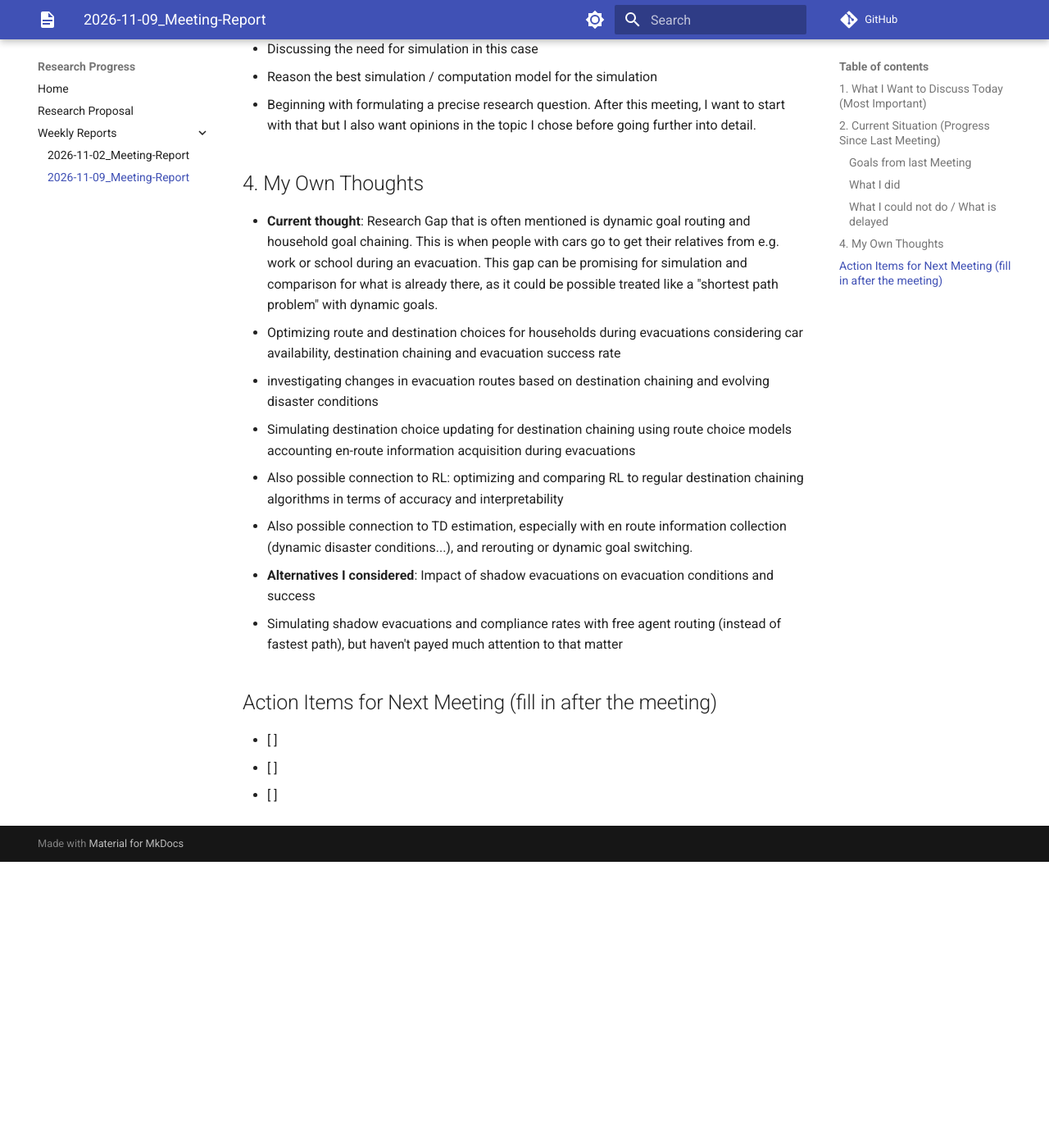
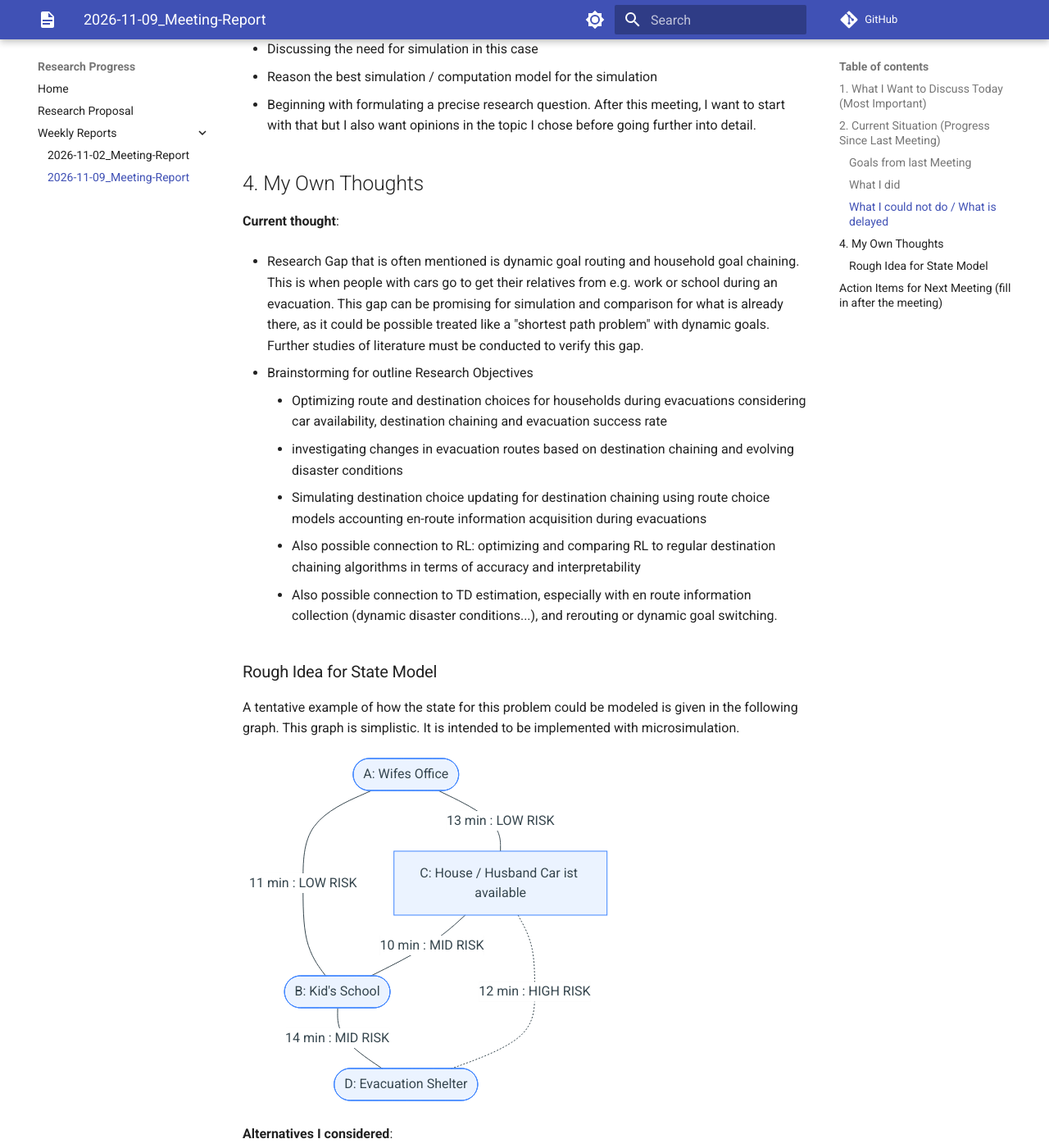
Before and after one commit to MorschTom/MorschTom.github.io, an MkDocs documentation site: the page built from docs/reports/2026-11-09_Meeting-Report.md, in a window 1280 px wide and 1400 px high, scrolled down 1361 px. Shown: the whole window at 82% size. Built offline with MkDocs 1.6.1 and Material for MkDocs 9.7.7, drawn with Linux system fonts in a browser that asks for light colours; comment, search, counter and statistics services are not loaded; before the commit the page ends 2412 px from its top, so only the background shows below that; some of the changed text lies outside the part shown.

Commit message:
Update to 2026-11-09_Meeting-Report

````diff
--- a/docs/reports/2026-11-09_Meeting-Report.md
+++ b/docs/reports/2026-11-09_Meeting-Report.md
@@ -40,15 +40,15 @@
 ### What I did
 
 - scanning literature for research gaps, mostly Adam J. Pel 2011 and Razan Y. Aldahlawi 2024
-- Common research gaps are
-  - Considering household chaining while evacuating
-  - Dynamic destination choice is rarely explored
-  - Impact of shadow evacuees and their compliance on overall evacuation results
-  - Few studies incorporate human behavior findings like familiarity in routes etc into their studies.
-  - modeling of compliance of evacuees is mostly not explored
-  - input of behavior science into vehicle simulations
-  - dynamic generators of uncertain conditions are mostly overlooked
-  - Impact of information availability and situational awareness are understudied
+- Brainstorming for Research Gaps
+    - Considering household chaining while evacuating
+    - Dynamic destination choice is rarely explored
+    - Impact of shadow evacuees and their compliance on overall evacuation results
+    - Few studies incorporate human behavior findings like familiarity in routes etc into their studies.
+    - modeling of compliance of evacuees is mostly not explored
+    - input of behavior science into vehicle simulations
+    - dynamic generators of uncertain conditions are mostly overlooked
+    - Impact of information availability and situational awareness are understudied
 - personal favorite of research gaps is Household Chaining
 
 ### What I could not do / What is delayed
@@ -63,20 +63,48 @@
 <!-- For each item in Section 1, write your current thinking. -->
 <!-- It does not need to be correct — the *process* of thinking is what matters. -->
 <!-- Use prose where bullet points alone are insufficient. -->
+**Current thought**:
 
-- **Current thought**: Research Gap that is often mentioned is dynamic goal routing and household goal chaining. This is when people with cars go to get their relatives from e.g. work or school during an evacuation. This gap can be promising for simulation and comparison for what is already there, as it could be possible treated like a "shortest path problem" with dynamic goals.
-  - Optimizing route and destination choices for households during evacuations considering car availability, destination chaining and evacuation success rate
-  - investigating changes in evacuation routes based on destination chaining and evolving disaster conditions
-  - Simulating destination choice updating for destination chaining using route choice models accounting en-route information acquisition during evacuations
-  - Also possible connection to RL: optimizing and comparing RL to regular destination chaining algorithms in terms of accuracy and interpretability
-  - Also possible connection to TD estimation, especially with en route information collection (dynamic disaster conditions...), and rerouting or dynamic goal switching.
-- **Alternatives I considered**: Impact of shadow evacuations on evacuation conditions and success
-  - Simulating shadow evacuations and compliance rates with free agent routing (instead of fastest path), but haven't payed much attention to that matter
+- Research Gap that is often mentioned is dynamic goal routing and household goal chaining. This is when people with cars go to get their relatives from e.g. work or school during an evacuation. This gap can be promising for simulation and comparison for what is already there, as it could be possible treated like a "shortest path problem" with dynamic goals. Further studies of literature must be conducted to verify this gap.
+
+- Brainstorming for outline Research Objectives
+    - Optimizing route and destination choices for households during evacuations considering car availability, destination chaining and evacuation success rate
+    - investigating changes in evacuation routes based on destination chaining and evolving disaster conditions
+    - Simulating destination choice updating for destination chaining using route choice models accounting en-route information acquisition during evacuations
+    - Also possible connection to RL: optimizing and comparing RL to regular destination chaining algorithms in terms of accuracy and interpretability
+    - Also possible connection to TD estimation, especially with en route information collection (dynamic disaster conditions...), and rerouting or dynamic goal switching.
+
+### Rough Idea for State Model
+
+A tentative example of how the state for this problem could be modeled is given in the following graph.
+This graph is simplistic. It is intended to be implemented with microsimulation.
+
+```mermaid
+flowchart TB
+    A([A: Wifes Office])
+    B([B: Kid's School])
+    C[ C: House / Husband Car ist available]
+    D([D: Evacuation Shelter])
+
+    A ---|11 min : LOW RISK| B
+    A ---|13 min : LOW RISK| C
+    C ---|10 min : MID RISK| B
+    B ---|14 min : MID RISK| D
+    C -.-|12 min : HIGH RISK| D
+
+```
+
+**Alternatives I considered**:
+
+- Impact of shadow evacuations on evacuation conditions and success
+    - Simulating shadow evacuations and compliance rates with free agent routing (instead of fastest path), but haven't payed much attention to that matter
 
 ## Action Items for Next Meeting (fill in after the meeting)
 
 <!-- Note these during or right after the meeting so they can be matched against "What I did" in the next document. -->
 
-- [ ]
-- [ ]
-- [ ]
+- Look into trip chaining for households, verify the research gap and check the environment that needs to be set
+- learn the methodology used by papers in that category and how to apply them to this topic
+- Define the Objective into wording. (~ end of November)
+- build a playground schematic for the environment and simulation
+- Check how / if TD Estimation can be integrated into this research scheme
--- a/mkdocs.yml
+++ b/mkdocs.yml
@@ -61,6 +61,11 @@ markdown_extensions:
   - admonition
   - attr_list
   - md_in_html
+  - pymdownx.superfences:
+      custom_fences:
+        - name: mermaid
+          class: mermaid
+          format: !!python/name:pymdownx.superfences.fence_code_format
   - pymdownx.arithmatex:
       generic: true
   - pymdownx.superfences
````
